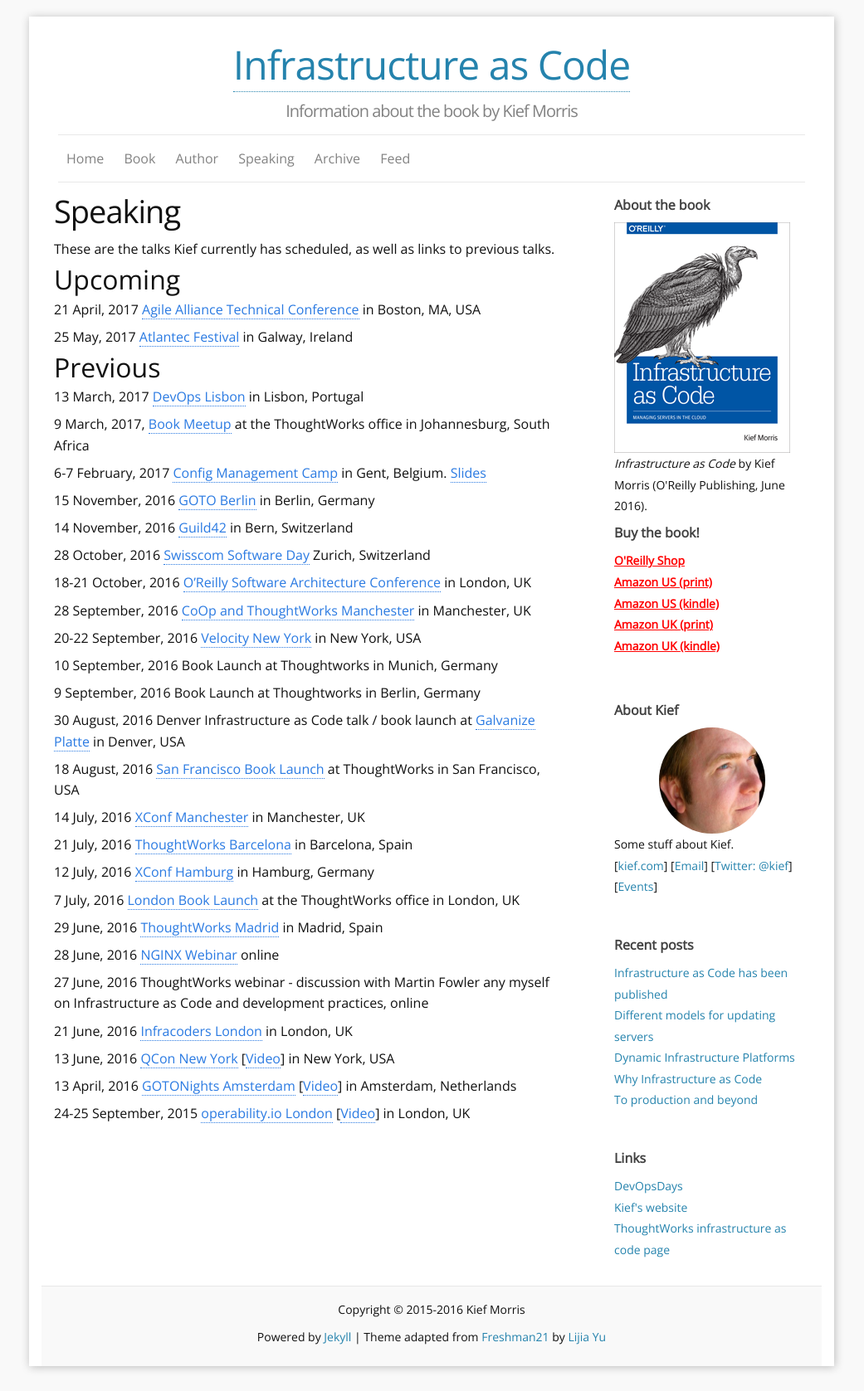
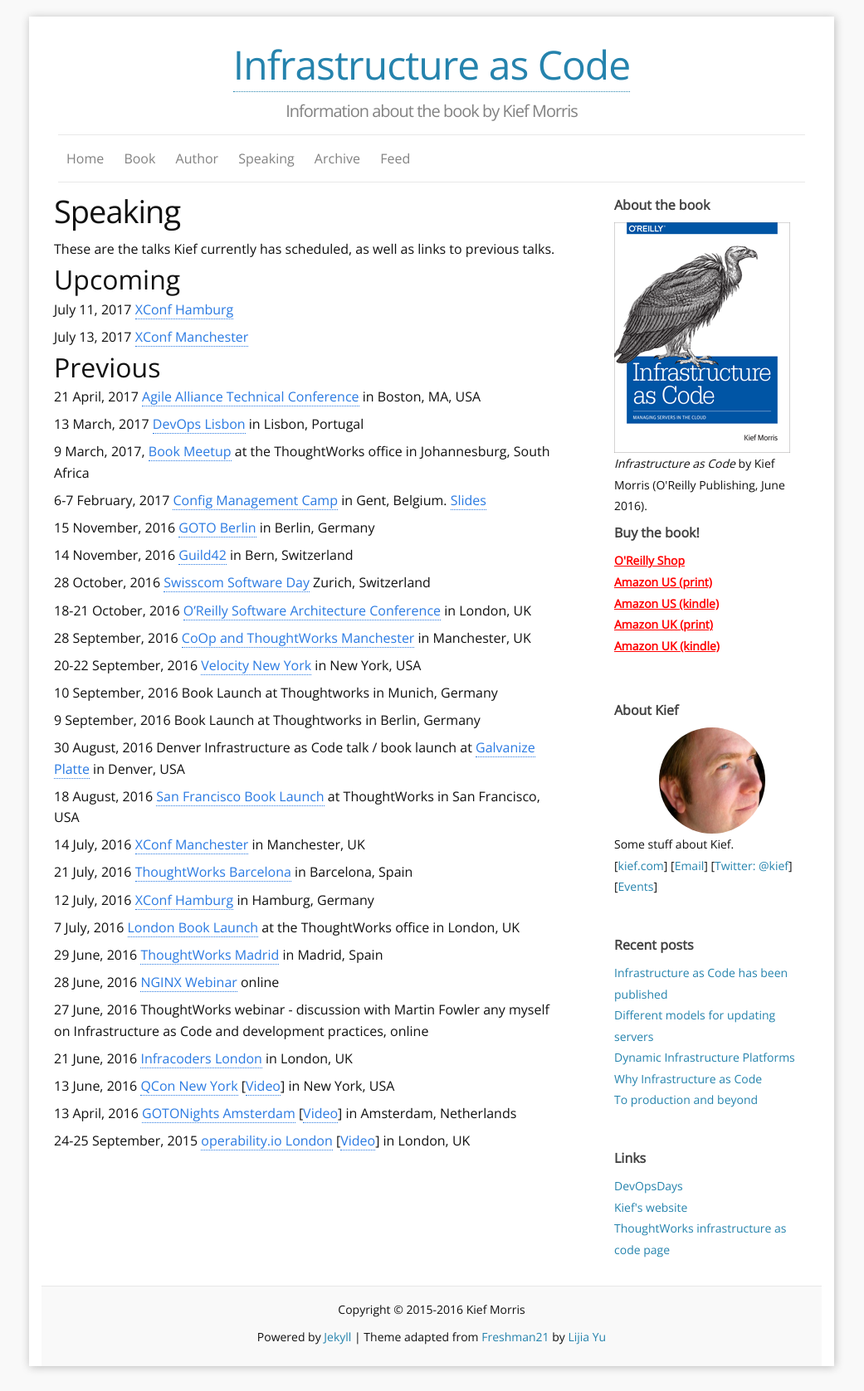
Before and after one commit to kief/infrastructure-as-code.com, a Jekyll site: the page built from 30-speaking.md, in a window 1280 px wide. Shown: the whole page at 83% size, without its empty margins (120-1161 px from the left). Built offline with Jekyll 4.4.1, drawn with Linux system fonts in a browser that asks for light colours; comment, search, counter and statistics services are not loaded.

Commit message:
Updated speaking page

```diff
--- a/30-speaking.md
+++ b/30-speaking.md
@@ -8,12 +8,14 @@
 
 ## Upcoming
 
-21 April, 2017 [Agile Alliance Technical Conference](http://sched.co/9PB7) in Boston, MA, USA
+July 11, 2017 [XConf Hamburg](https://info.thoughtworks.com/XConf-2017-EU)
 
-25 May, 2017 [Atlantec Festival](http://www.atlantec.ie/) in Galway, Ireland
+July 13, 2017 [XConf Manchester](https://info.thoughtworks.com/XConf-2017-EU)
 
 
 ## Previous
+
+21 April, 2017 [Agile Alliance Technical Conference](http://sched.co/9PB7) in Boston, MA, USA
 
 13 March, 2017 [DevOps Lisbon](https://www.meetup.com/DevOps-Lisbon/events/237041056/) in Lisbon, Portugal
 
```
